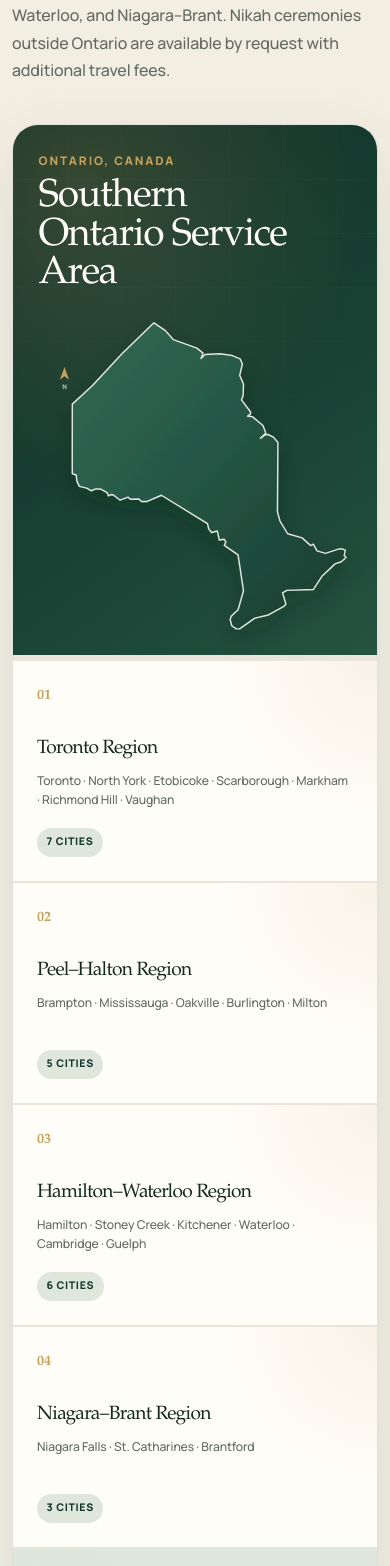
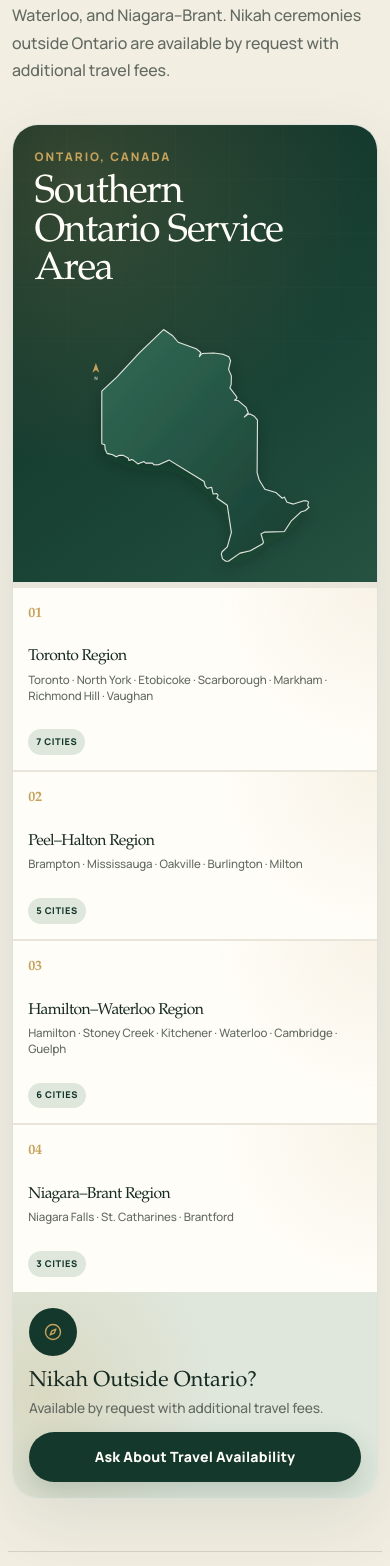
Before and after one commit to hfahad7/Imam-Zaniar-Ahmad, a Next.js app: page / in a window 390 px wide. Shown: the part 5902-7468 px from the top of the page. Built offline with nearby package versions, Linux system fonts and the light colour scheme; no server answers.

Commit message:
Compact Ontario service area section

```diff
--- a/app/globals.css
+++ b/app/globals.css
@@ -4096,7 +4096,7 @@ body {
 .service-map,
 .service-map.service-map--compact {
   display: grid;
-  grid-template-columns: minmax(0, 2.85fr) minmax(320px, 1fr);
+  grid-template-columns: minmax(0, 1.25fr) minmax(420px, 0.95fr);
   grid-template-areas:
     "visual regions"
     "action action";
@@ -4107,13 +4107,16 @@ body {
 .service-map__visual,
 .service-map.service-map--compact .service-map__visual {
   grid-area: visual;
-  grid-template-rows: auto minmax(0, 1fr);
-  min-height: 760px;
-  padding: clamp(2.25rem, 4vw, 4rem);
+  grid-template-rows: auto auto;
+  align-content: center;
+  align-self: start;
+  gap: clamp(1.25rem, 2.4vw, 2.2rem);
+  min-height: 460px;
+  padding: clamp(1.4rem, 2.5vw, 2.3rem);
 }
 
 .service-map.service-map--compact .service-map__visual {
-  min-height: 700px;
+  min-height: 440px;
 }
 
 .service-map__heading {
@@ -4126,15 +4129,15 @@ body {
 
 .service-map__heading strong {
   max-width: none;
-  font-size: clamp(2.4rem, 4vw, 4.25rem);
+  font-size: clamp(2rem, 2.85vw, 3.05rem);
   line-height: 0.98;
   letter-spacing: -0.035em;
 }
 
 .service-map .ontario-map,
 .service-map.service-map--compact .ontario-map {
-  width: min(100%, 710px);
-  max-height: 610px;
+  width: min(100%, 500px);
+  max-height: 360px;
   transform: none;
 }
 
@@ -4149,8 +4152,9 @@ body {
 
 .service-map__regions {
   grid-area: regions;
-  grid-template-columns: 1fr;
-  grid-template-rows: repeat(4, minmax(0, 1fr));
+  grid-template-columns: repeat(2, minmax(0, 1fr));
+  grid-template-rows: repeat(2, minmax(0, 1fr));
+  align-self: stretch;
   gap: 2px;
   padding-left: 6px;
   background: #e9e5da;
@@ -4162,7 +4166,7 @@ body {
   flex-direction: column;
   align-items: flex-start;
   min-height: 0;
-  padding: clamp(1.5rem, 2.4vw, 2.35rem);
+  padding: clamp(1rem, 1.45vw, 1.35rem);
   border: 0;
   background:
     radial-gradient(circle at 100% 0, rgba(197, 161, 90, 0.11), transparent 10rem),
@@ -4176,16 +4180,17 @@ body {
 }
 
 .service-map__region > div {
-  margin-top: 0.8rem;
+  margin-top: 0.55rem;
 }
 
 .service-map__region h3 {
-  font-size: clamp(1.2rem, 1.65vw, 1.55rem);
+  font-size: clamp(0.98rem, 1.05vw, 1.08rem);
 }
 
 .service-map__region p {
-  margin-top: 0.75rem;
-  font-size: clamp(0.76rem, 1vw, 0.9rem);
+  margin-top: 0.55rem;
+  font-size: clamp(0.74rem, 0.9vw, 0.84rem);
+  line-height: 1.45;
 }
 
 .service-map__city-count {
@@ -4200,11 +4205,22 @@ body {
   grid-template-columns: auto minmax(0, 1fr) auto;
   align-items: center;
   justify-items: initial;
-  padding: clamp(2.2rem, 4vw, 3.6rem);
+  gap: clamp(1rem, 1.8vw, 1.45rem);
+  padding: clamp(1rem, 1.8vw, 1.45rem);
 }
 
 .service-map__action p {
-  font-size: clamp(2rem, 3.4vw, 3.3rem);
+  font-size: clamp(1.35rem, 2vw, 1.9rem);
+}
+
+.service-map__action-icon {
+  width: 3.65rem;
+  height: 3.65rem;
+}
+
+.service-map__action-icon .icon {
+  width: 1.55rem;
+  height: 1.55rem;
 }
 
 @media (max-width: 980px) {
@@ -4219,12 +4235,12 @@ body {
 
   .service-map__visual,
   .service-map.service-map--compact .service-map__visual {
-    min-height: 650px;
+    min-height: 500px;
   }
 
   .service-map__regions {
     grid-template-columns: repeat(2, minmax(0, 1fr));
-    grid-template-rows: repeat(2, minmax(230px, auto));
+    grid-template-rows: repeat(2, minmax(185px, auto));
     padding: 6px 0 0;
   }
 }
@@ -4232,8 +4248,8 @@ body {
 @media (max-width: 620px) {
   .service-map__visual,
   .service-map.service-map--compact .service-map__visual {
-    min-height: 530px;
-    padding: 1.6rem;
+    min-height: 360px;
+    padding: 1.35rem;
   }
 
   .service-map__heading strong {
@@ -4243,8 +4259,8 @@ body {
 
   .service-map .ontario-map,
   .service-map.service-map--compact .ontario-map {
-    width: min(100%, 430px);
-    max-height: 400px;
+    width: min(100%, 310px);
+    max-height: 250px;
     transform: none;
   }
 
@@ -4255,13 +4271,53 @@ body {
 
   .service-map__region,
   .service-map__region:nth-child(4) {
-    min-height: 220px;
-    padding: 1.5rem;
+    min-height: 0;
+    padding: 0.95rem;
     border: 0;
+  }
+
+  .service-map__region > div {
+    margin-top: 0.35rem;
+  }
+
+  .service-map__region h3 {
+    font-size: 0.98rem;
+  }
+
+  .service-map__region p {
+    margin-top: 0.35rem;
+    font-size: 0.72rem;
+    line-height: 1.35;
+  }
+
+  .service-map__city-count {
+    margin-top: 0.65rem;
+    padding: 0.3rem 0.5rem;
+    font-size: 0.58rem;
   }
 
   .service-map__action {
     grid-template-columns: 1fr;
     justify-items: start;
-  }
-}
+    gap: 0.85rem;
+    padding: 1rem;
+  }
+
+  .service-map__action-icon {
+    width: 3rem;
+    height: 3rem;
+  }
+
+  .service-map__action-icon .icon {
+    width: 1.25rem;
+    height: 1.25rem;
+  }
+
+  .service-map__action p {
+    font-size: 1.35rem;
+  }
+
+  .service-map__travel-note {
+    font-size: 0.86rem;
+  }
+}
```
